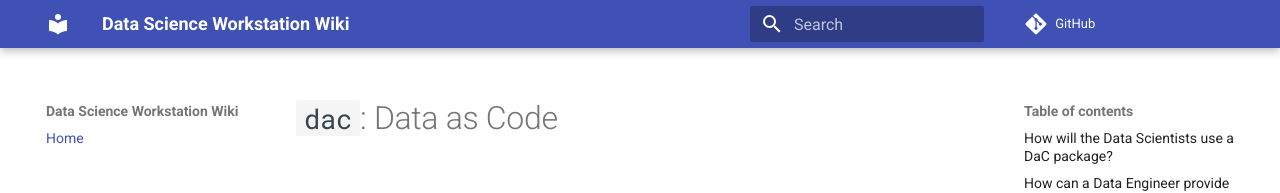
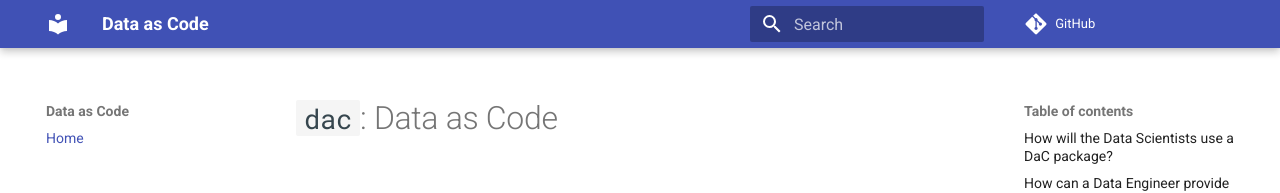
Before and after one commit to data-as-code/dac, an MkDocs documentation site: the page built from docs/index.md, in a window 1280 px wide. Shown: the top 193 px of the page. Built offline with MkDocs 1.6.1 and Material for MkDocs 9.7.7, drawn with Linux system fonts in a browser that asks for light colours; comment, search, counter and statistics services are not loaded.

Commit message:
fix mkdocs site_name and repo_url

```diff
--- a/mkdocs.yml
+++ b/mkdocs.yml
@@ -1,6 +1,6 @@
-site_name: Data Science Workstation Wiki
+site_name: Data as Code
 
-repo_url: https://github.com/data-as-code/py-dac
+repo_url: https://github.com/data-as-code/dac
 edit_uri: tree/main/doc
 
 nav:
```
